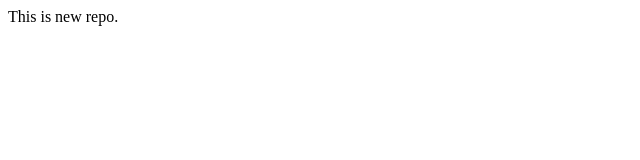
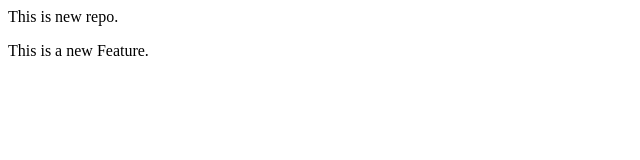
Before and after one commit to bhumika7072/localRepo, a plain HTML site: page index.html in a window 1280 px wide. Shown: the whole page, without its empty margins (0-640 px from the left). Drawn offline with Linux system fonts and the light colour scheme.

Commit message:
Ad new feature

```diff
--- a/index.html
+++ b/index.html
@@ -1 +1,4 @@
 <p> This is new repo.</p>
+<p>
+    This is a new Feature.
+</p>
```
Also changed, not shown: 1 other file.
